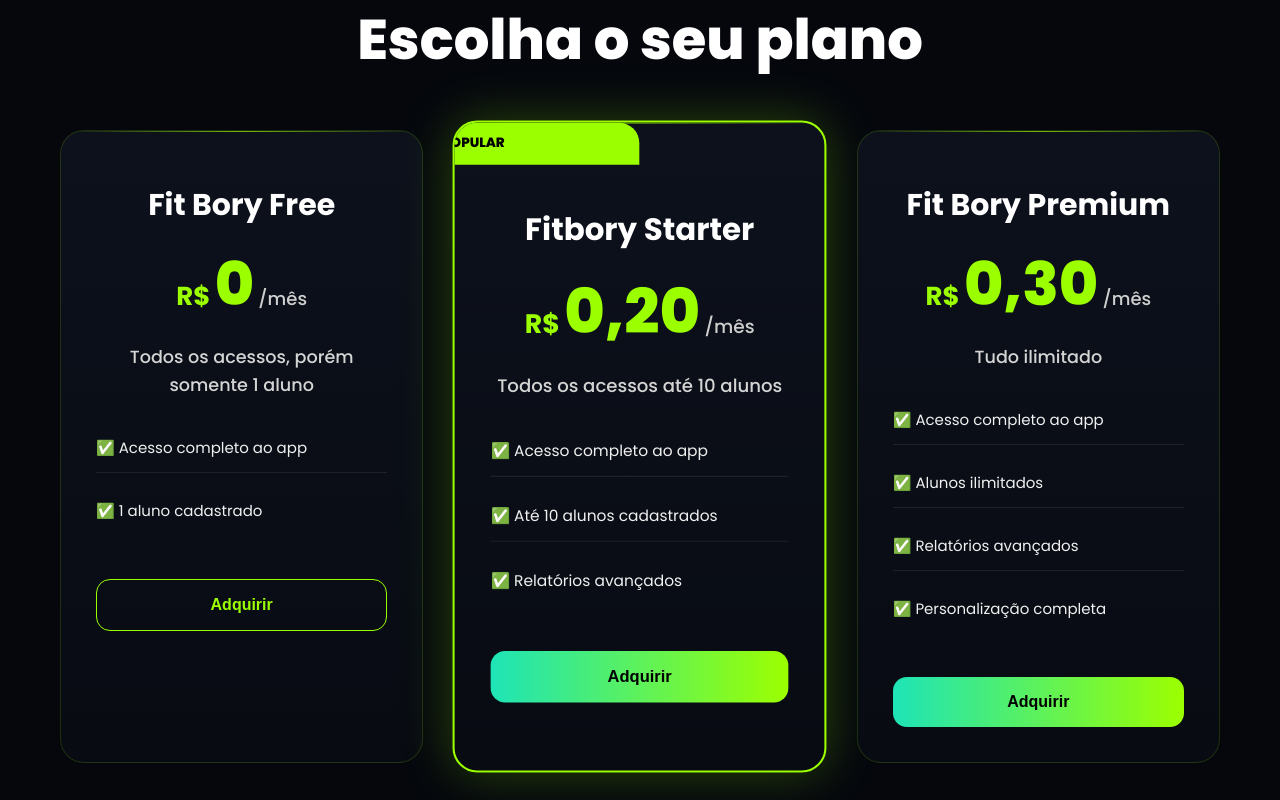
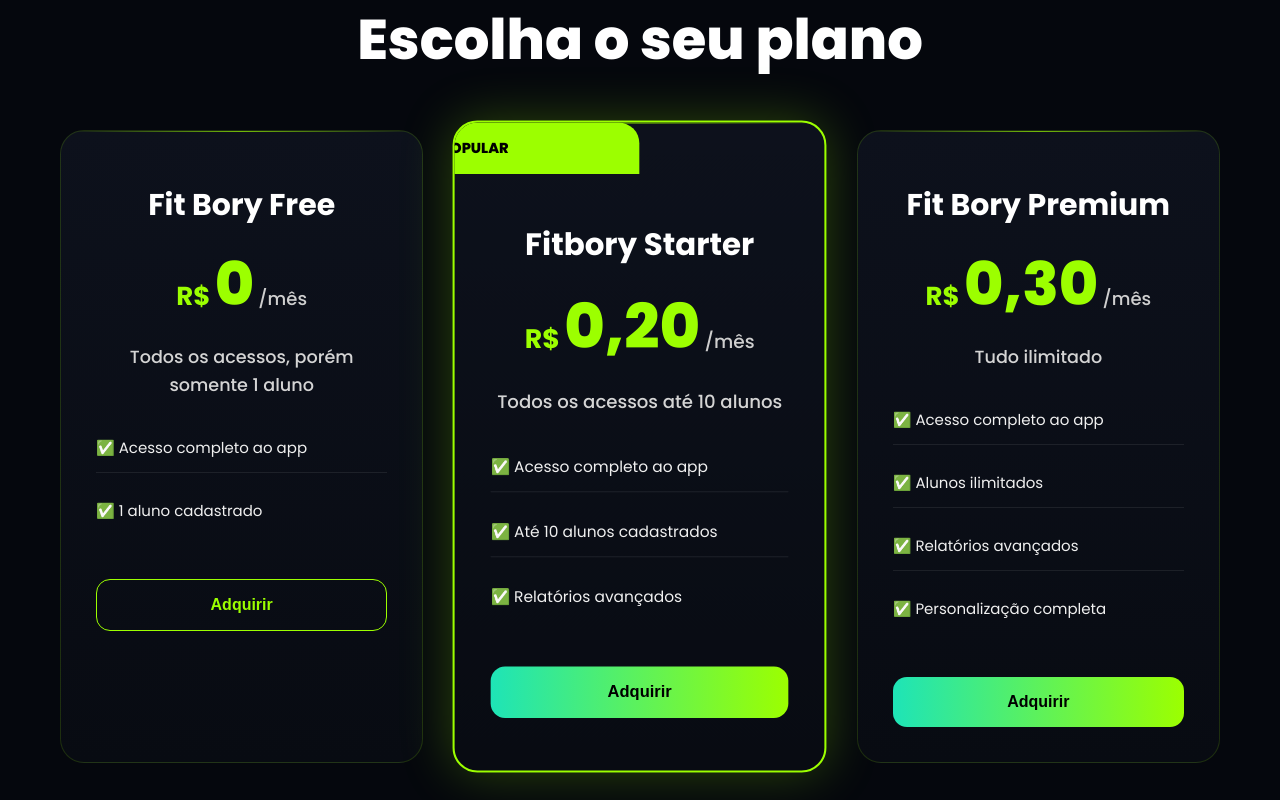
Before and after one commit to ACSTECN/FitBodyPro, a website: page planos.html in a window 1280 px wide. Shown: the part 1020-1820 px from the top of the page. Drawn offline with Linux system fonts and the light colour scheme.

Commit message:
Corrige badge Mais Popular dos planos

```diff
--- a/planos.html
+++ b/planos.html
@@ -124,26 +124,28 @@
 
 
     .plan-card.featured {
-        border: 2px solid #9cff00;
-        box-shadow: 0 0 50px rgba(156,255,0,.25);
-        transform: scale(1.03);
-        padding-top: 65px;
+    border: 2px solid #9cff00;
+    box-shadow: 0 0 50px rgba(156,255,0,.25);
+    transform: scale(1.03);
+    padding-top: 80px;
     }
 
     .plan-badge {
         position: absolute;
         top: 0;
         left: 0;
-        right: 0;
         width: 100%;
+        height: 50px;
+
+        display: flex;
+        align-items: center;
+        justify-content: center;
 
         background: #9cff00;
         color: #000;
-        text-align: center;
+
+        font-size: 14px;
         font-weight: 800;
-        padding: 10px 0;
-        font-size: 13px;
-        text-transform: uppercase;
 
         border-radius: 20px 20px 0 0;
     }
```
